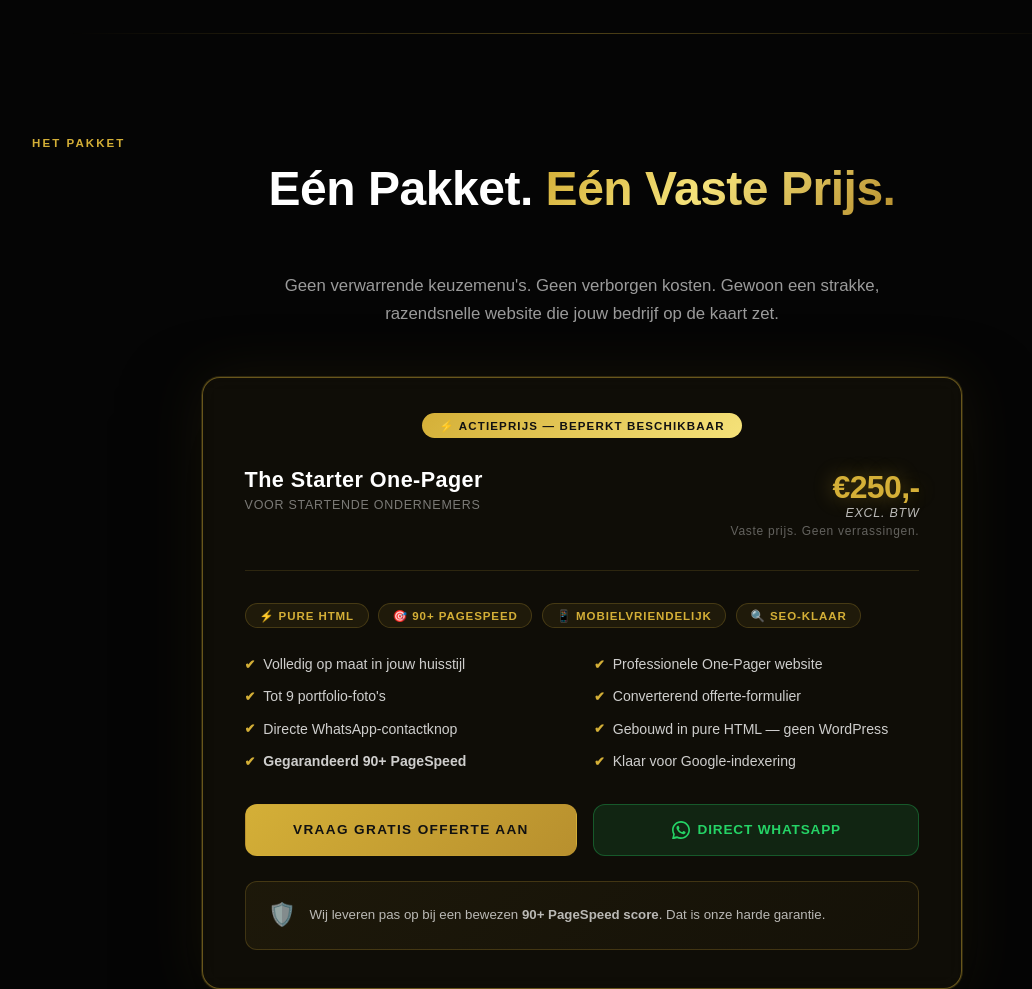
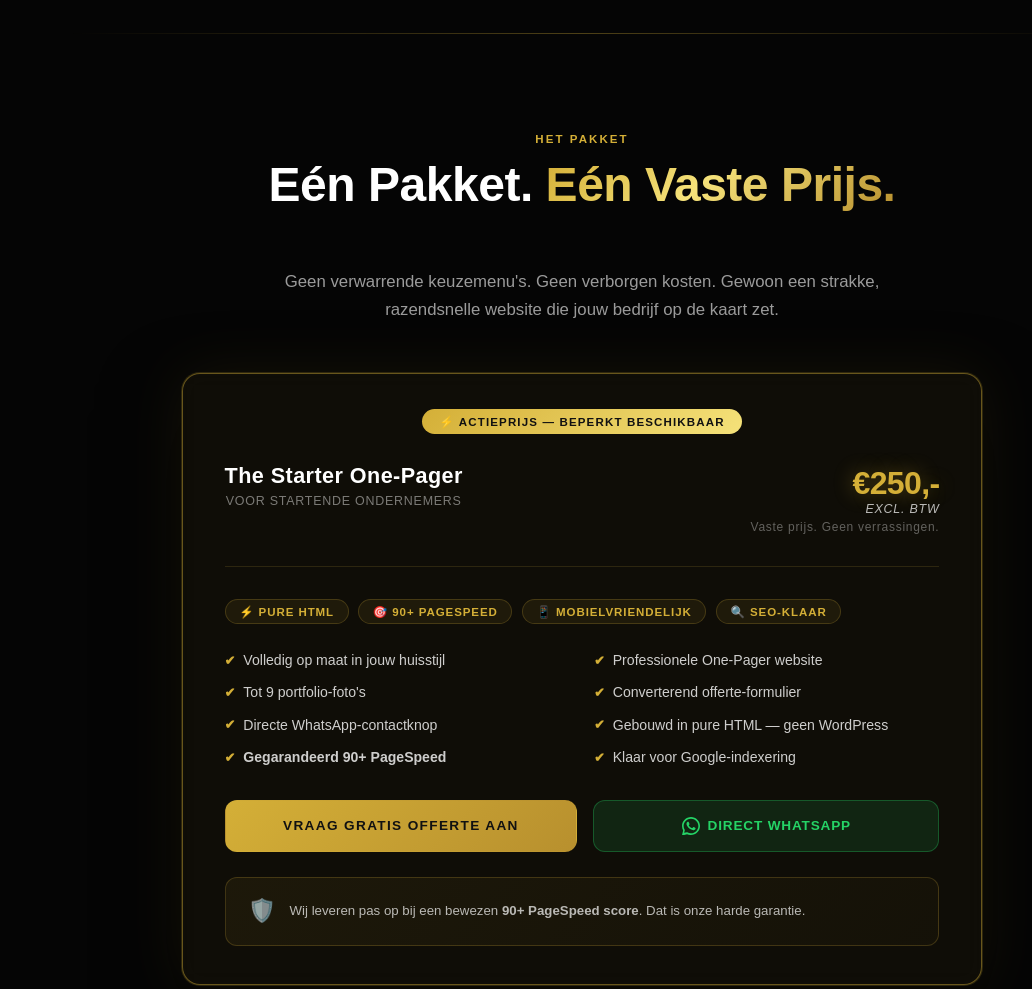
Before and after one commit to devlinhogendoorn1998-lgtm/tt-digitaldesign, a plain HTML site: page frontend/home.html in a window 1280 px wide. Shown: the part 1860-2849 px from the top of the page, without its empty margins (58-1090 px from the left). Drawn offline with Linux system fonts and the light colour scheme; no server answers.

Commit message:
fix: pakket-kaart layout hersteld — flex-kolom container, width:100% kaart, max-width 800px

```diff
--- a/frontend/home.css
+++ b/frontend/home.css
@@ -422,12 +422,23 @@
     text-align: center;
 }
 
+/* // Pakket-sectie container: flex-kolom zodat label, titel, intro en kaart netjes onder elkaar staan */
+.packages-section .container {
+    display: flex;
+    flex-direction: column;
+    align-items: center;
+    text-align: center;
+}
+
 /* ============================================================
-   // Sectie: Pakket — grid (geforceerd 1 kolom voor enkel pakket)
+   // Sectie: Pakket — container geforceerd als flex-kolom voor enkel pakket
    ============================================================ */
 .packages-grid--single {
-    grid-template-columns: 1fr !important;
-    max-width: 760px;
+    display: flex !important;
+    flex-direction: column !important;
+    align-items: center !important;
+    width: 100%;
+    max-width: 800px;
     margin: 0 auto;
 }
 
@@ -435,11 +446,15 @@
    // Sectie: Pakket — hero-kaart
    ============================================================ */
 
-/* transform:none neutraliseert de featured translateY(-10px) uit global.css */
+/* // transform:none neutraliseert de featured translateY(-10px) uit global.css */
+/* // width:100% zorgt dat de kaart de volledige breedte van de flex-container vult */
 .package-card--hero {
     padding: 0;
     overflow: hidden;
     transform: none !important;
+    width: 100%;
+    max-width: 800px;
+    box-sizing: border-box;
     border-color: rgba(212,175,55,0.45) !important;
     box-shadow:
         0 0 0 1px rgba(212,175,55,0.18),
```
